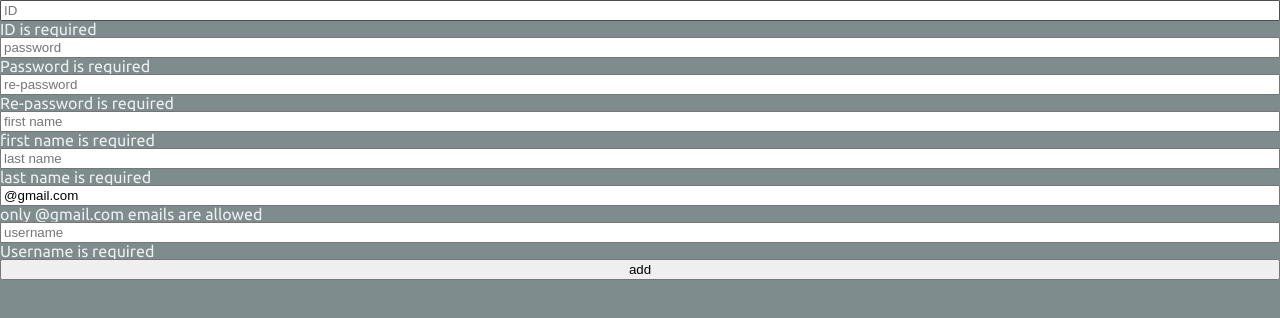
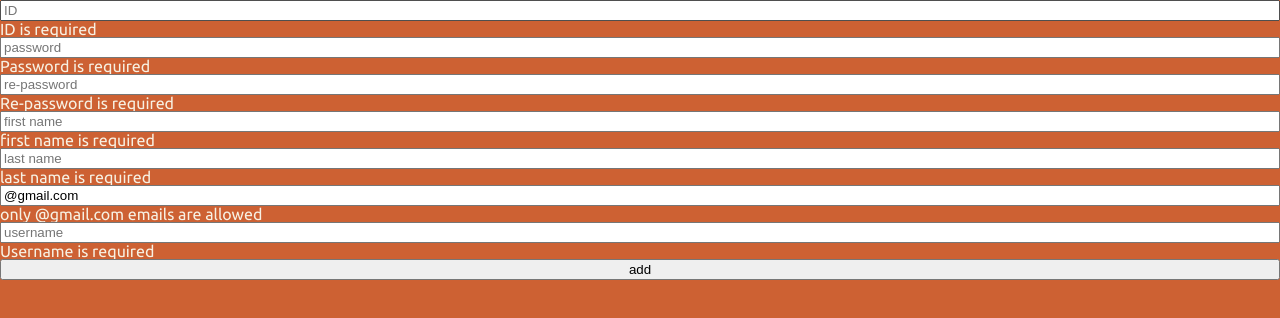
Before and after one commit to devheedoo/react-masterclass, a React (Create React App) app: page / in a window 1280 px wide. Shown: the top 318 px of the page. Built offline with nearby package versions, Linux system fonts and the light colour scheme.

Commit message:
style: theme color

```diff
--- a/src/theme.ts
+++ b/src/theme.ts
@@ -1,7 +1,7 @@
-import { DefaultTheme } from "styled-components";
+import { DefaultTheme } from 'styled-components';
 
 export const darkTheme: DefaultTheme = {
-  backgroundColor: "#7f8c8d",
-  textColor: "#ecf0f1",
-  accentColor: "#f1c40f",
+  backgroundColor: '#cd6133',
+  textColor: '#f7f1e3',
+  accentColor: '#ff793f',
 };
```
